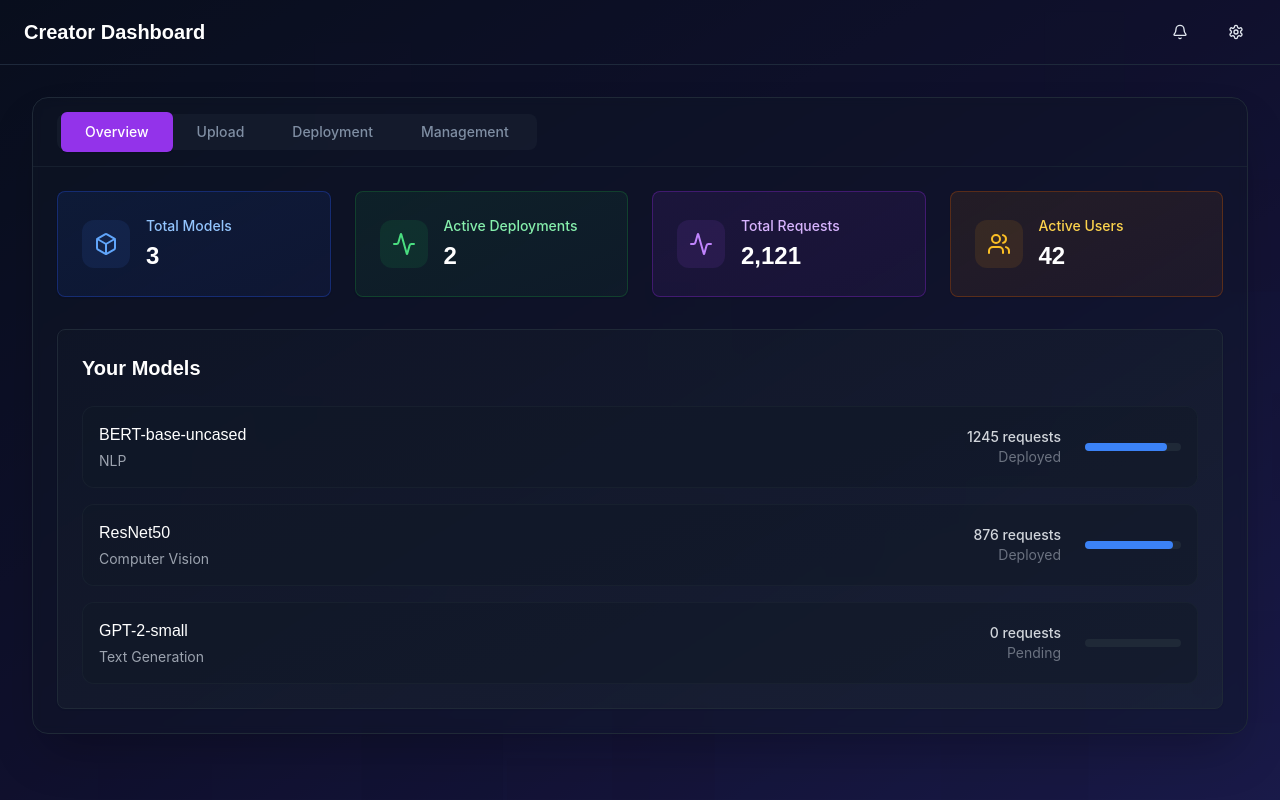
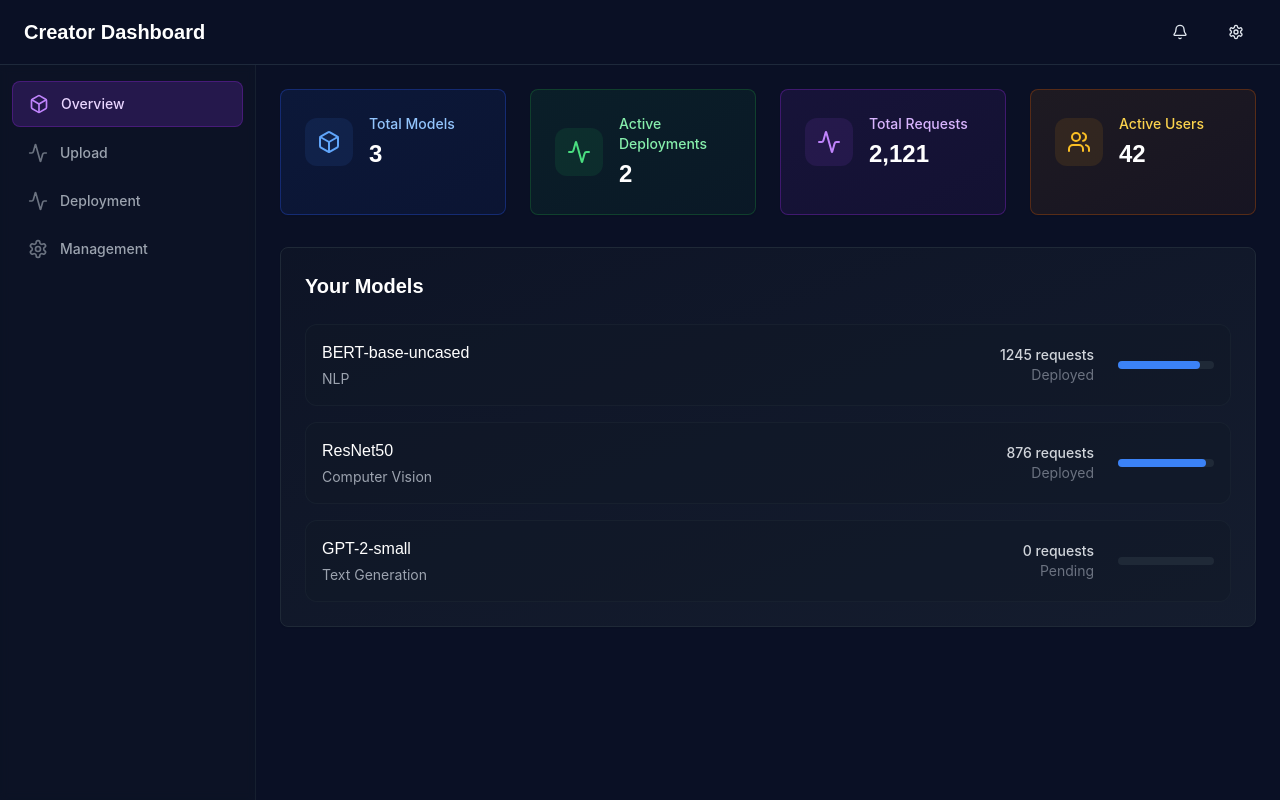
Before and after one commit to techsrishti/publikai-mvp, a Next.js app: page /creator-dashboard in a window 1280 px wide. Built offline with nearby package versions, Linux system fonts and the light colour scheme.

Commit message:
refactor: simplify CreatorDashboard layout and remove unused components

```diff
--- a/src/components/creator-dashboard.tsx
+++ b/src/components/creator-dashboard.tsx
@@ -1,15 +1,12 @@
 "use client"
-
 import { useState } from "react"
-import { Card } from "@/components/ui/card"
-import { Tabs, TabsContent, TabsList, TabsTrigger } from "@/components/ui/tabs"
+import { SidebarNav } from "@/components/sidebar-nav"
 import { ModelOverview } from "@/components/model-overview"
 import { ModelUpload } from "@/components/model-upload"
 import { ModelDeployment } from "@/components/model-deployment"
 import { ModelManagement } from "@/components/model-management"
 import { Notifications } from "@/components/notifications"
 import { Header } from "@/components/header"
-import { AnimatedBackground } from "@/components/animated-background"
 
 type Tab = "overview" | "upload" | "deployment" | "management"
 
@@ -26,68 +23,26 @@ export function CreatorDashboard() {
   const addNotification = (type: "success" | "error" | "info", message: string) => {
     const id = Math.random().toString(36).substring(2, 9)
     setNotifications((prev) => [...prev, { id, type, message }])
+
+    // Auto remove after 5 seconds
     setTimeout(() => {
       setNotifications((prev) => prev.filter((notification) => notification.id !== id))
     }, 5000)
   }
 
   return (
-    <div className="flex flex-col min-h-screen">
-      <AnimatedBackground />
+    <div className="flex h-screen flex-col dashboard-bg">
       <Header />
-      <main className="flex-1 overflow-y-auto relative">
-        <div className="container mx-auto p-6 lg:p-8 max-w-7xl">
-          <Card className="bg-gray-900/40 border-gray-800 backdrop-blur-sm rounded-2xl shadow-2xl overflow-hidden">
-            <Tabs defaultValue={activeTab} onValueChange={(value) => setActiveTab(value as Tab)} className="w-full">
-              <div className="border-b border-gray-800/60 px-6 py-4">
-                <TabsList className="inline-flex h-9 items-center justify-center rounded-lg bg-gray-800/40 p-1">
-                  <TabsTrigger
-                    value="overview"
-                    className="inline-flex items-center justify-center whitespace-nowrap rounded-md px-6 py-2.5 text-sm font-medium ring-offset-gray-900 transition-all focus-visible:outline-none focus-visible:ring-2 focus-visible:ring-purple-400 focus-visible:ring-offset-2 disabled:pointer-events-none disabled:opacity-50 data-[state=active]:bg-purple-600 data-[state=active]:text-white data-[state=active]:shadow-sm hover:bg-gray-800/60"
-                  >
-                    Overview
-                  </TabsTrigger>
-                  <TabsTrigger
-                    value="upload"
-                    className="inline-flex items-center justify-center whitespace-nowrap rounded-md px-6 py-2.5 text-sm font-medium ring-offset-gray-900 transition-all focus-visible:outline-none focus-visible:ring-2 focus-visible:ring-purple-400 focus-visible:ring-offset-2 disabled:pointer-events-none disabled:opacity-50 data-[state=active]:bg-purple-600 data-[state=active]:text-white data-[state=active]:shadow-sm hover:bg-gray-800/60"
-                  >
-                    Upload
-                  </TabsTrigger>
-                  <TabsTrigger
-                    value="deployment"
-                    className="inline-flex items-center justify-center whitespace-nowrap rounded-md px-6 py-2.5 text-sm font-medium ring-offset-gray-900 transition-all focus-visible:outline-none focus-visible:ring-2 focus-visible:ring-purple-400 focus-visible:ring-offset-2 disabled:pointer-events-none disabled:opacity-50 data-[state=active]:bg-purple-600 data-[state=active]:text-white data-[state=active]:shadow-sm hover:bg-gray-800/60"
-                  >
-                    Deployment
-                  </TabsTrigger>
-                  <TabsTrigger
-                    value="management"
-                    className="inline-flex items-center justify-center whitespace-nowrap rounded-md px-6 py-2.5 text-sm font-medium ring-offset-gray-900 transition-all focus-visible:outline-none focus-visible:ring-2 focus-visible:ring-purple-400 focus-visible:ring-offset-2 disabled:pointer-events-none disabled:opacity-50 data-[state=active]:bg-purple-600 data-[state=active]:text-white data-[state=active]:shadow-sm hover:bg-gray-800/60"
-                  >
-                    Management
-                  </TabsTrigger>
-                </TabsList>
-              </div>
-              <div className="p-6">
-                <TabsContent value="overview" className="mt-0 focus-visible:outline-none focus-visible:ring-0">
-                  <ModelOverview />
-                </TabsContent>
-                <TabsContent value="upload" className="mt-0 focus-visible:outline-none focus-visible:ring-0">
-                  <ModelUpload addNotification={addNotification} />
-                </TabsContent>
-                <TabsContent value="deployment" className="mt-0 focus-visible:outline-none focus-visible:ring-0">
-                  <ModelDeployment addNotification={addNotification} />
-                </TabsContent>
-                <TabsContent value="management" className="mt-0 focus-visible:outline-none focus-visible:ring-0">
-                  <ModelManagement addNotification={addNotification} />
-                </TabsContent>
-              </div>
-            </Tabs>
-          </Card>
-          <div className="fixed bottom-4 right-4 z-50">
-            <Notifications notifications={notifications} />
-          </div>
-        </div>
-      </main>
+      <div className="flex flex-1 overflow-hidden">
+        <SidebarNav activeTab={activeTab} setActiveTab={setActiveTab} />
+        <main className="flex-1 overflow-y-auto p-6">
+          {activeTab === "overview" && <ModelOverview />}
+          {activeTab === "upload" && <ModelUpload addNotification={addNotification} />}
+          {activeTab === "deployment" && <ModelDeployment addNotification={addNotification} />}
+          {activeTab === "management" && <ModelManagement addNotification={addNotification} />}
+        </main>
+        <Notifications notifications={notifications} />
+      </div>
     </div>
   )
 }
```
Also changed, not shown: src/app/creator-dashboard/page.tsx (line endings or trailing spaces).
